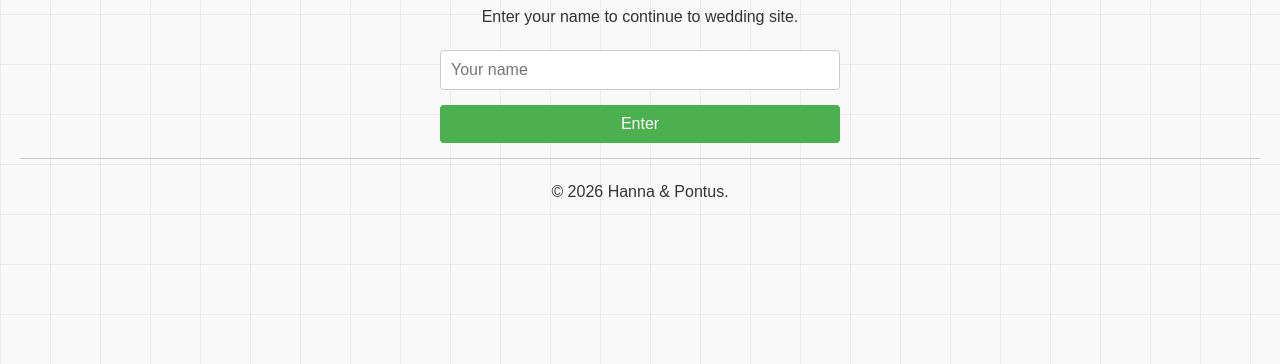
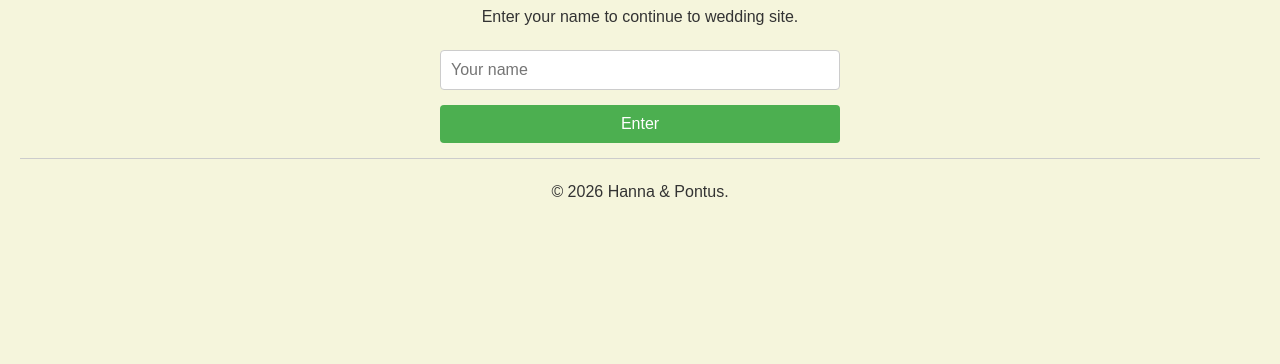
Before and after one commit to pontusprinsen/wedding-site, a website: page docs/index.html in a window 1280 px wide. Shown: the part 436-800 px from the top of the page. Drawn offline with Linux system fonts and the light colour scheme.

Commit message:
added background color

```diff
--- a/docs/styles.css
+++ b/docs/styles.css
@@ -1,3 +1,8 @@
+html {
+    scroll-behavior: smooth;
+    background-color: #f5f5dc;
+}
+
 /* Reset and base styles */
 * {
     box-sizing: border-box;
@@ -9,13 +14,16 @@ body {
     font-family: Arial, sans-serif;
     line-height: 1.6;
     color: #333;
-    background-color: #f9f9f9;
+    background-color: #f5f5dc;
     padding: 20px;
+    min-height: 100vh;
     /* Temporary grid for alignment checking */
+    /*
     background-image:
         linear-gradient(90deg, rgba(0,0,0,0.05) 1px, transparent 1px),
         linear-gradient(rgba(0,0,0,0.05) 1px, transparent 1px);
     background-size: 50px 50px;
+    */
 }
 
 /* Utility classes */
```
Also changed, not shown: docs/wedding.html (+1 -1 lines).
